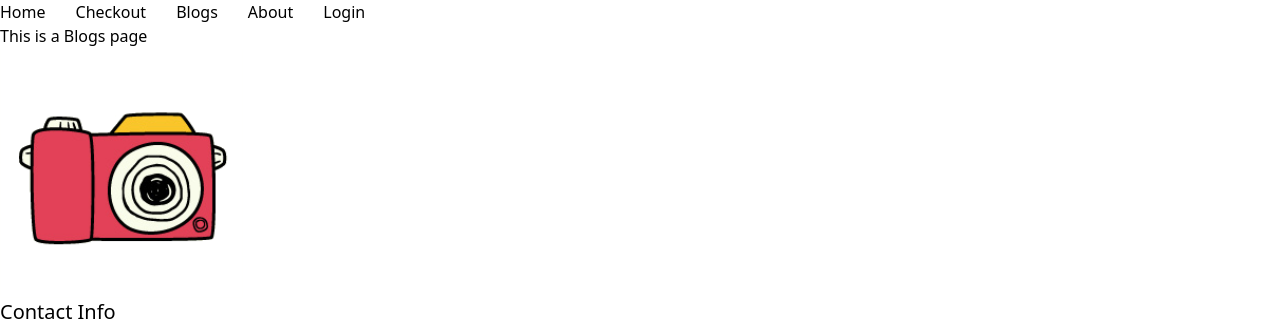
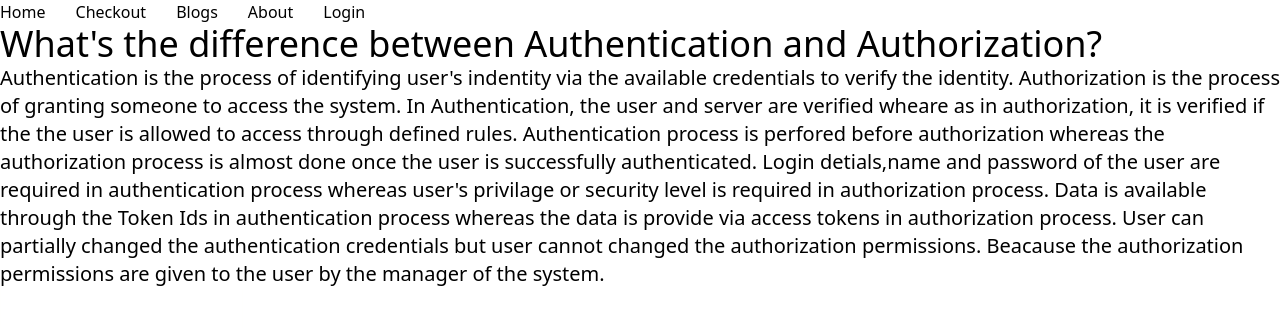
Before and after one commit to Omaralabdullah051/service-provider, a Vue app: page /blogs in a window 1280 px wide. Shown: the top 328 px of the page. Built offline with nearby package versions, Linux system fonts and the light colour scheme; no server answers.

Commit message:
First question added

```diff
--- /dev/null
+++ b/src/components/Question1.vue
@@ -0,0 +1,16 @@
+<template>
+     <div className='text-center font-semibold'>
+            <h3 className='text-cyan-900'>What's the difference between Authentication and Authorization?</h3>
+            <h6 className='text-justify mt-5'>Authentication is the process of identifying user's indentity via the available credentials to verify the identity. Authorization is the process of granting someone to access the system. In Authentication, the user and server are verified wheare as in authorization, it is verified if the the user is allowed to access through defined rules. Authentication process is perfored before authorization whereas the authorization process is almost done once the user is successfully authenticated. Login detials,name and password of the user are required in authentication process whereas user's privilage or security level is required in authorization process. Data is available through the Token Ids in authentication process whereas the data is provide via access tokens in authorization process. User can partially changed the authentication credentials but user cannot changed the authorization permissions. Beacause the authorization permissions are given to the user by the manager of the system. </h6>
+        </div>
+</template>
+
+<script>
+    export default {
+        name:"Question1A"
+    }
+</script>
+
+<style scoped>
+
+</style>
--- a/src/pages/Blogs.vue
+++ b/src/pages/Blogs.vue
@@ -1,12 +1,14 @@
 <template>
-    <div>
-        This is a Blogs page
-    </div>
+   <Question1/>
 </template>
 
 <script>
+import Question1 from "../components/Question1.vue";
     export default {
-        name: "BlogsA"
+        name: "BlogsA",
+        components: {
+            Question1,
+        }
     }
 </script>
 
```
